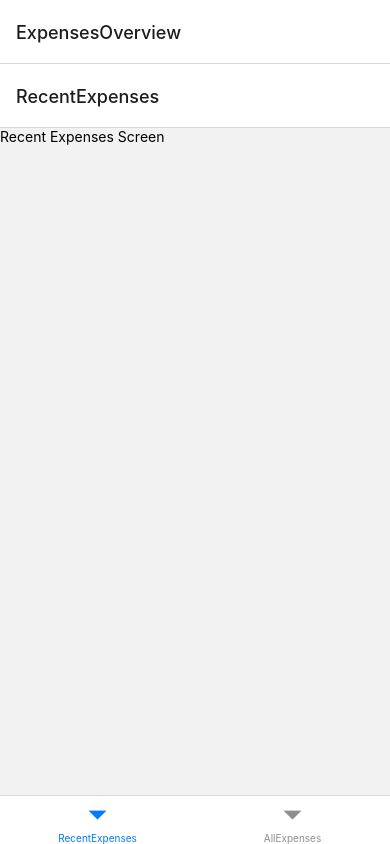
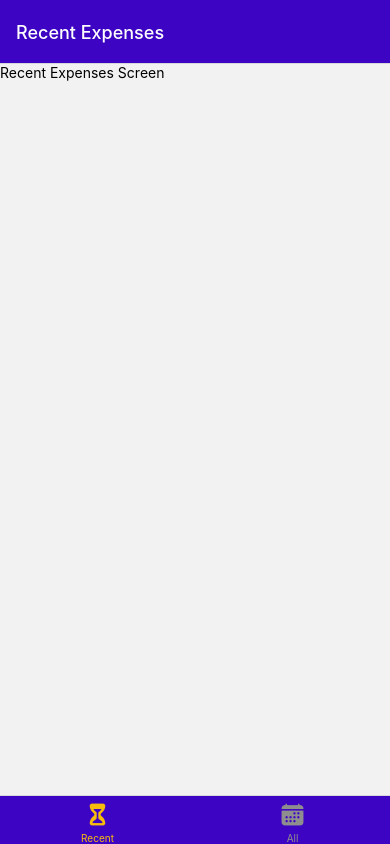
Before and after one commit to ratheeshcn/expense-tracker, a React Native app: screen / in a window 390 px wide. Built offline with nearby package versions, Linux system fonts and the light colour scheme.

Commit message:
added tab icons

```diff
--- a/App.js
+++ b/App.js
@@ -6,15 +6,44 @@
 import ManageExpense from "./screens/ManageExpense";
 import RecentExPenses from "./screens/RecentExpenses";
 import AllExpenses from "./screens/AllExpenses";
+import { GlobalStyles } from "./constants/styles";
+import { Ionicons } from "@expo/vector-icons";
 
 const Stack = createNativeStackNavigator();
 const BottomTabs = createBottomTabNavigator();
 
 function ExpenseOverview() {
   return (
-    <BottomTabs.Navigator>
-      <BottomTabs.Screen name="RecentExpenses" component={RecentExPenses} />
-      <BottomTabs.Screen name="AllExpenses" component={AllExpenses} />
+    <BottomTabs.Navigator
+      screenOptions={{
+        headerStyle: { backgroundColor: GlobalStyles.Colors.primary500 },
+        headerTintColor: "white",
+        tabBarStyle: { backgroundColor: GlobalStyles.Colors.primary500 },
+        tabBarActiveTintColor: GlobalStyles.Colors.accent500,
+      }}
+    >
+      <BottomTabs.Screen
+        name="RecentExpenses"
+        component={RecentExPenses}
+        options={{
+          title: "Recent Expenses",
+          tabBarLabel: "Recent",
+          tabBarIcon: ({ color, size }) => (
+            <Ionicons name="hourglass" size={size} color={color} />
+          ),
+        }}
+      />
+      <BottomTabs.Screen
+        name="AllExpenses"
+        component={AllExpenses}
+        options={{
+          title: "All Expenses",
+          tabBarLabel: "All",
+          tabBarIcon: ({ color, size }) => (
+            <Ionicons name="calendar" size={size} color={color} />
+          ),
+        }}
+      />
     </BottomTabs.Navigator>
   );
 }
@@ -25,7 +54,11 @@
       <StatusBar style="auto" />
       <NavigationContainer>
         <Stack.Navigator>
-          <Stack.Screen name="ExpensesOverview" component={ExpenseOverview} />
+          <Stack.Screen
+            name="ExpensesOverview"
+            component={ExpenseOverview}
+            options={{ headerShown: false }}
+          />
           <Stack.Screen name="ManageExpense" component={ManageExpense} />
         </Stack.Navigator>
       </NavigationContainer>
--- /dev/null
+++ b/constants/styles.js
@@ -0,0 +1,18 @@
+import { Colors } from "react-native/Libraries/NewAppScreen";
+
+export const GlobalStyles = {
+  Colors: {
+    primary50: "#e4d9fd",
+    primary100: "#c6affc",
+    primary200: "#a281f0",
+    primary400: "#5721d4",
+    primary500: "#3e04c3",
+    primary700: "#2d0689",
+    primary800: "#200364",
+    accent500: "#f7bc0c",
+    error50: "#fcc4e4",
+    error500: "#9b095c",
+    gray500: "#39324a",
+    gray700: "#221c30",
+  },
+};
```
